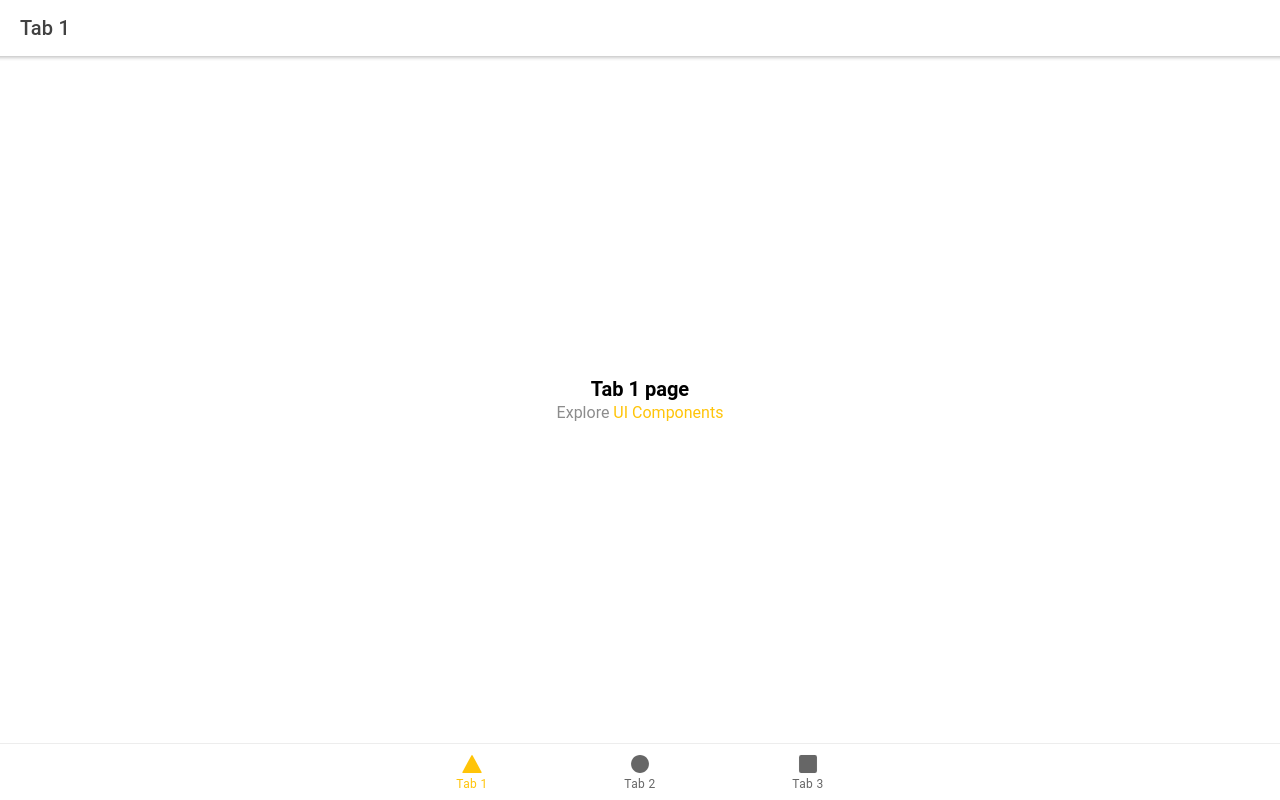
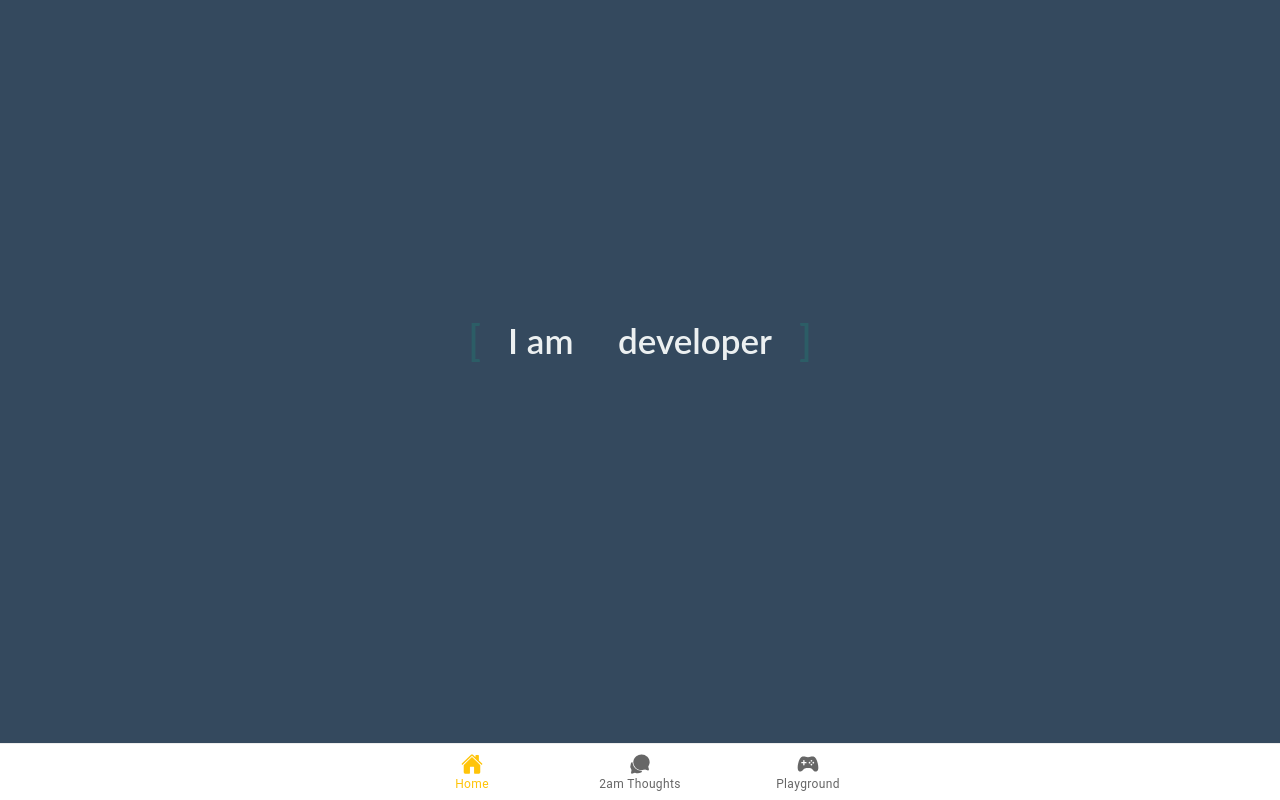
Before and after one commit to ireneliee/ireneliee.github.io, a React (Create React App) app: page /tab1 in a window 1280 px wide. Built offline with nearby package versions, Linux system fonts and the light colour scheme.

Commit message:
animation title working

```diff
--- a/src/App.tsx
+++ b/src/App.tsx
@@ -10,7 +10,7 @@ import {
   setupIonicReact
 } from '@ionic/react';
 import { IonReactRouter } from '@ionic/react-router';
-import { ellipse, square, triangle } from 'ionicons/icons';
+import {ellipse, home, square, triangle, chatbubbles, gameController } from 'ionicons/icons';
 import Tab1 from './pages/Tab1';
 import Tab2 from './pages/Tab2';
 import Tab3 from './pages/Tab3';
@@ -56,17 +56,17 @@ const App: React.FC = () => (
         </IonRouterOutlet>
         <IonTabBar slot="bottom">
           <IonTabButton tab="tab1" href="/tab1">
-            <IonIcon icon={triangle} />
-            <IonLabel>Tab 1</IonLabel>
+            <IonIcon icon={home} />
+            <IonLabel>Home</IonLabel>
           </IonTabButton>
           <IonTabButton tab="tab2" href="/tab2">
-            <IonIcon icon={ellipse} />
-            <IonLabel>Tab 2</IonLabel>
+            <IonIcon icon={chatbubbles} />
+            <IonLabel>2am Thoughts</IonLabel>
           </IonTabButton>
           <IonTabButton tab="tab3" href="/tab3">
-            <IonIcon icon={square} />
-            <IonLabel>Tab 3</IonLabel>
-          </IonTabButton>
+            <IonIcon icon={gameController} />
+            <IonLabel>Playground</IonLabel>
+        </IonTabButton>
         </IonTabBar>
       </IonTabs>
     </IonReactRouter>
--- /dev/null
+++ b/src/components/MovingTitle.scss
@@ -0,0 +1,128 @@
+.content {
+    position: absolute;
+    top: 50%;
+    left: 50%;
+    transform: translate(-50%, -50%);
+    height: 160px;
+    overflow:hidden;
+
+    font-family: 'Lato', sans-serif;
+    font-size: 35px;
+    line-height: 40px;
+    color: #ecf0f1;
+
+&__container {
+     font-weight: 600;
+     overflow: hidden;
+     height: 40px;
+     padding: 0 40px;
+
+&:before {
+     content: '[';
+     left: 0;
+ }
+
+&:after {
+     content: ']';
+     position: absolute;
+     right: 0;
+ }
+
+&:after, &:before {
+              position: absolute;
+              top: 0;
+
+              color: #16a085;
+              font-size: 42px;
+              line-height: 40px;
+
+              -webkit-animation-name: opacity;
+              -webkit-animation-duration: 2s;
+              -webkit-animation-iteration-count: infinite;
+              animation-name: opacity;
+              animation-duration: 2s;
+              animation-iteration-count: infinite;
+          }
+
+&__text {
+     display: inline;
+     float: left;
+     margin: 0;
+ }
+
+&__list {
+     margin-top: 0;
+     padding-left: 110px;
+     text-align: left;
+     list-style: none;
+
+     -webkit-animation-name: change;
+     -webkit-animation-duration: 10s;
+     -webkit-animation-iteration-count: infinite;
+     animation-name: change;
+     animation-duration: 10s;
+     animation-iteration-count: infinite;
+
+&__item {
+     line-height:40px;
+     margin:0;
+ }
+}
+}
+}
+
+@-webkit-keyframes opacity {
+    0%, 100% {opacity:0;}
+    50% {opacity:1;}
+}
+
+@-webkit-keyframes change {
+    0%, 12.66%, 100% {transform:translate3d(0,0,0);}
+    16.66%, 29.32% {transform:translate3d(0,-25%,0);}
+    33.32%,45.98% {transform:translate3d(0,-50%,0);}
+    49.98%,62.64% {transform:translate3d(0,-75%,0);}
+    66.64%,79.3% {transform:translate3d(0,-50%,0);}
+    83.3%,95.96% {transform:translate3d(0,-25%,0);}
+}
+
+@-o-keyframes opacity {
+    0%, 100% {opacity:0;}
+    50% {opacity:1;}
+}
+
+@-o-keyframes change {
+    0%, 12.66%, 100% {transform:translate3d(0,0,0);}
+    16.66%, 29.32% {transform:translate3d(0,-25%,0);}
+    33.32%,45.98% {transform:translate3d(0,-50%,0);}
+    49.98%,62.64% {transform:translate3d(0,-75%,0);}
+    66.64%,79.3% {transform:translate3d(0,-50%,0);}
+    83.3%,95.96% {transform:translate3d(0,-25%,0);}
+}
+
+@-moz-keyframes opacity {
+    0%, 100% {opacity:0;}
+    50% {opacity:1;}
+}
+
+@-moz-keyframes change {
+    0%, 12.66%, 100% {transform:translate3d(0,0,0);}
+    16.66%, 29.32% {transform:translate3d(0,-25%,0);}
+    33.32%,45.98% {transform:translate3d(0,-50%,0);}
+    49.98%,62.64% {transform:translate3d(0,-75%,0);}
+    66.64%,79.3% {transform:translate3d(0,-50%,0);}
+    83.3%,95.96% {transform:translate3d(0,-25%,0);}
+}
+
+@keyframes opacity {
+    0%, 100% {opacity:0;}
+    50% {opacity:1;}
+}
+
+@keyframes change {
+    0%, 12.66%, 100% {transform:translate3d(0,0,0);}
+    16.66%, 29.32% {transform:translate3d(0,-25%,0);}
+    33.32%,45.98% {transform:translate3d(0,-50%,0);}
+    49.98%,62.64% {transform:translate3d(0,-75%,0);}
+    66.64%,79.3% {transform:translate3d(0,-50%,0);}
+    83.3%,95.96% {transform:translate3d(0,-25%,0);}
+}
--- /dev/null
+++ b/src/components/MovingTitle.tsx
@@ -0,0 +1,23 @@
+import './MovingTitle.scss';
+import {IonContent, IonPage} from "@ionic/react";
+const MovingTitle: React.FC = () => {
+    return (
+
+            <div className="content">
+                <div className="content__container">
+                    <p className="content__container__text">
+                        I am
+                    </p>
+
+                    <ul className="content__container__list">
+                        <li className="content__container__list__item">Irene</li>
+                        <li className="content__container__list__item">aspiring</li>
+                        <li className="content__container__list__item">full-stack</li>
+                        <li className="content__container__list__item">developer</li>
+                    </ul>
+                </div>
+            </div>
+    );
+};
+
+export default MovingTitle;
--- a/src/pages/Tab1.css
+++ b/src/pages/Tab1.css
@@ -0,0 +1,3 @@
+ion-content {
+    --ion-background-color: #34495e;
+}
--- a/src/pages/Tab1.tsx
+++ b/src/pages/Tab1.tsx
@@ -1,22 +1,14 @@
 import { IonContent, IonHeader, IonPage, IonTitle, IonToolbar } from '@ionic/react';
 import ExploreContainer from '../components/ExploreContainer';
 import './Tab1.css';
+import MovingTitle from "../components/MovingTitle";
 
 const Tab1: React.FC = () => {
   return (
     <IonPage>
-      <IonHeader>
-        <IonToolbar>
-          <IonTitle>Tab 1</IonTitle>
-        </IonToolbar>
-      </IonHeader>
-      <IonContent fullscreen>
-        <IonHeader collapse="condense">
-          <IonToolbar>
-            <IonTitle size="large">Tab 1</IonTitle>
-          </IonToolbar>
-        </IonHeader>
-        <ExploreContainer name="Tab 1 page" />
+
+      <IonContent fullscreen class = "tab-one-fullscreen">
+          <MovingTitle></MovingTitle>
       </IonContent>
     </IonPage>
   );
--- a/src/pages/Tab3.tsx
+++ b/src/pages/Tab3.tsx
@@ -1,6 +1,7 @@
 import { IonContent, IonHeader, IonPage, IonTitle, IonToolbar } from '@ionic/react';
 import ExploreContainer from '../components/ExploreContainer';
 import './Tab3.css';
+import React from "react";
 
 const Tab3: React.FC = () => {
   return (
```
Also changed, not shown: resources/irene.jpg (added), resources/moon.jpg (added).
